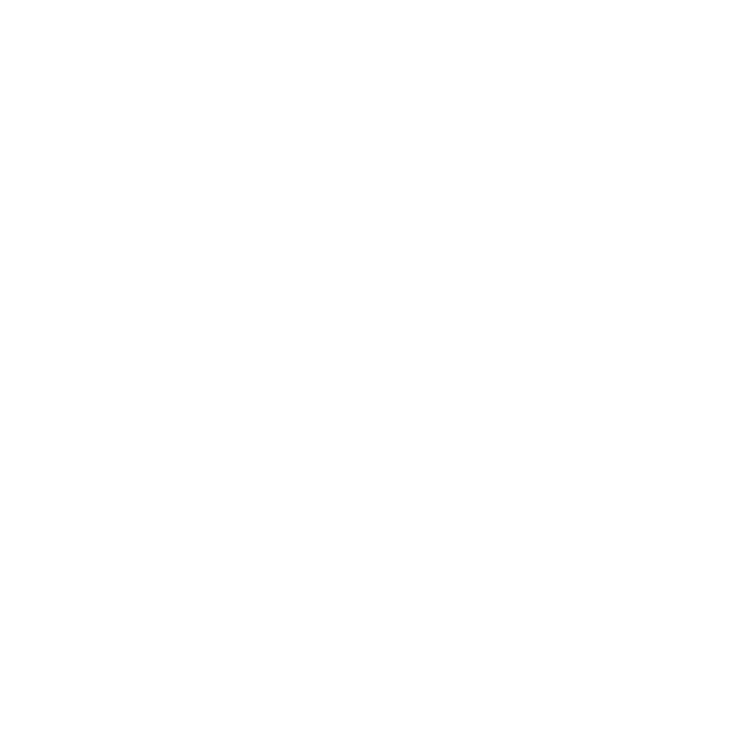
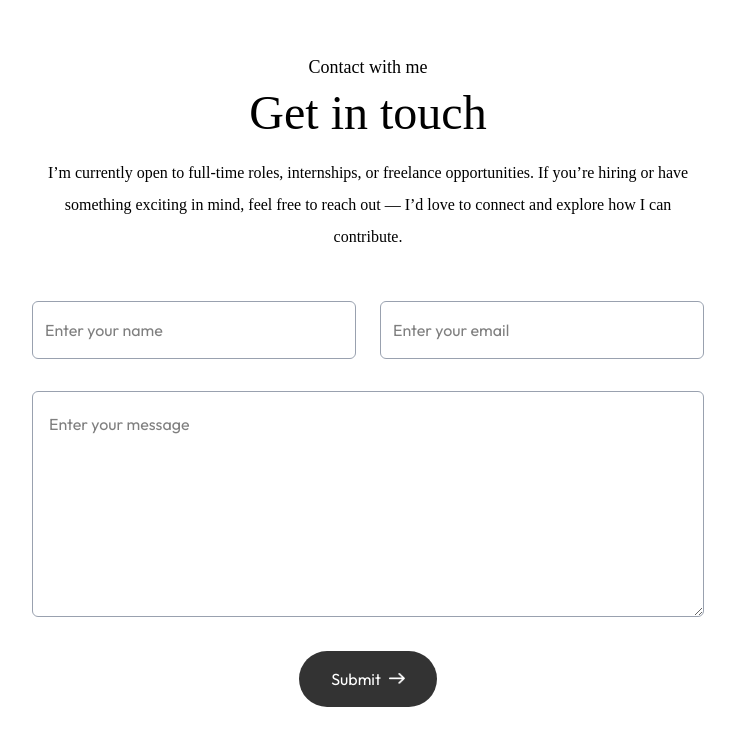
Before and after one commit to szzd7223/Portfolio-NextJS, a Next.js app: page / in a window 1280 px wide. Shown: the part 3173-3918 px from the top of the page, without its empty margins (272-1007 px from the left). Before the commit the page ends 3186 px from the top, so only its background shows below. Built offline with nearby package versions, Linux system fonts and the light colour scheme; a web font is replaced by a local one.

Commit message:
Contact section done

```diff
--- /dev/null
+++ b/app/components/Contact.jsx
@@ -0,0 +1,58 @@
+import { assets } from '@/assets/assets'
+import Image from 'next/image'
+import React, { useState } from 'react'
+
+const Contact = () => {
+    const [result, setResult] = useState('');
+
+    const onSubmit = async (event) => {
+        event.preventDefault();
+        setResult("Sending....");
+        const formData = new FormData(event.target);
+
+        formData.append("access_key", "9b1210b0-604f-45a1-8480-3706a65ae9ac");
+
+        const response = await fetch("https://api.web3forms.com/submit", {
+        method: "POST",
+        body: formData
+        });
+
+        const data = await response.json();
+
+        if (data.success) {
+        setResult("Form Submitted Successfully");
+        event.target.reset();
+        } else {
+        console.log("Error", data);
+        setResult(data.message);
+        }
+    };
+
+  return (
+    <div id='contact' className='w-full px-[12%] py-10 scroll-mt-20 font-outfit bg-[url("/footer-bg-color.png") bg-no-repeat bg-center bg-[length:90%_auto]'>
+      <h4 className='text-center mb-2 text-lg font-ovo'>Contact with me</h4>
+      <h2 className='text-center text-5xl font-ovo'>Get in touch</h2>
+
+      <p className='text-center max-w-2xl mx-auto mt-5 mb-12 font-ovo'>
+        I’m currently open to full-time roles, internships, or freelance opportunities. If you’re hiring or have something exciting in mind, feel free to reach out — I’d love to connect and explore how I can contribute.
+      </p>
+
+      <form className='max-w-2xl mx-auto' onSubmit={onSubmit}>
+        <div className='grid grid-cols-[repeat(auto-fit,_minmax(200px,_1fr))] gap-6 mt-10 mb-8'>
+            <input type="text" placeholder='Enter your name' required
+            className='flex-1 p-3 outline-none border-[0.5px] border-gray-400 rounded-md bg-white' name='name'/>
+            <input type="email" placeholder='Enter your email' required
+            className='flex-1 p-3 outline-none border-[0.5px] border-gray-400 rounded-md bg-white' name='email'/>
+        </div>
+        <textarea rows="6" placeholder='Enter your message' required
+        className='w-full p-4 outline-none border-[0.5px] border-gray-400 rounded-md bg-white mb-6' name='message'></textarea>
+
+        <button type='submit' className='py-3 px-8 w-max flex items-center justify-between gap-2 bg-black/80 text-white rounded-full mx-auto hover:bg-black duration-500 cursor-pointer'>Submit <Image src={assets.right_arrow_white} alt='' className='w-4'/></button>
+
+        <p className='mt-4'>{result}</p>
+      </form>
+    </div>
+  )
+}
+
+export default Contact
--- a/app/page.js
+++ b/app/page.js
@@ -1,5 +1,6 @@
 'use client'
 import About from "./components/About";
+import Contact from "./components/Contact";
 import Header from "./components/Header";
 import Navbar from "./components/Navbar";
 import Services from "./components/Services";
@@ -13,6 +14,7 @@
     <About />
     <Services />
     <Work />
+    <Contact />
     </>
   );
 }
```
